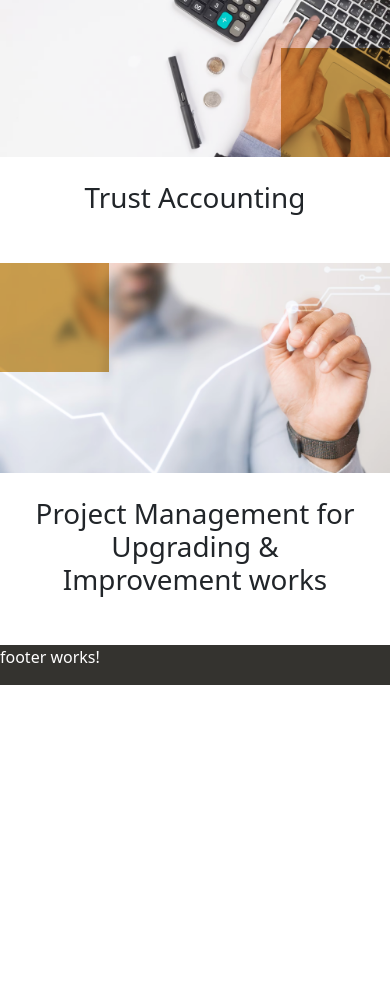
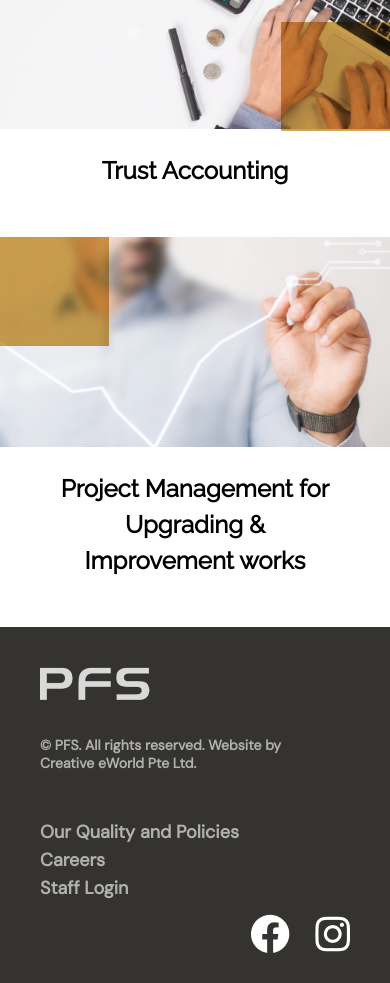
Before and after one commit to angelolapus/pfs, an Angular app: page /home in a window 390 px wide. Shown: the part 2200-3183 px from the top of the page. Before the commit the page ends 2885 px from the top, so only its background shows below. Built offline with nearby package versions, Linux system fonts and the light colour scheme.

Commit message:
added home page for mobile

```diff
--- a/src/app/app.component.scss
+++ b/src/app/app.component.scss
@@ -0,0 +1,70 @@
+/**
+ * Basic CSS Media Query Template
+ * TODO: I should probably use Sass...
+ * Author: Michael Vieth
+ * ------------------------------------------
+ *  Responsive Grid Media Queries - 1280, 1024, 768, 480
+ *   1280-1024   - desktop (default grid)
+ *   1024-768    - tablet landscape
+ *   768-480     - tablet
+ *   480-less    - phone landscape & smaller
+ * --------------------------------------------
+ */
+
+@media all and (min-width: 1024px) and (max-width: 1280px) {}
+
+@media all and (min-width: 768px) and (max-width: 1024px) {}
+
+@media all and (min-width: 480px) and (max-width: 768px) {}
+
+@media all and (max-width: 480px) {}
+
+
+/* Portrait */
+
+@media screen and (orientation:portrait) {
+    /* Portrait styles here */
+}
+
+
+/* Landscape */
+
+@media screen and (orientation:landscape) {
+    /* Landscape styles here */
+}
+
+
+/* CSS for iPhone, iPad, and Retina Displays */
+
+
+/* Non-Retina */
+
+@media screen and (-webkit-max-device-pixel-ratio: 1) {}
+
+
+/* Retina */
+
+@media only screen and (-webkit-min-device-pixel-ratio: 1.5),
+only screen and (-o-min-device-pixel-ratio: 3/2),
+only screen and (min--moz-device-pixel-ratio: 1.5),
+only screen and (min-device-pixel-ratio: 1.5) {}
+
+
+/* iPhone Portrait */
+
+@media screen and (max-device-width: 480px) and (orientation:portrait) {}
+
+
+/* iPhone Landscape */
+
+@media screen and (max-device-width: 480px) and (orientation:landscape) {}
+
+
+/* iPad Portrait */
+
+@media screen and (min-device-width: 481px) and (orientation:portrait) {}
+
+
+/* iPad Landscape */
+
+@media screen and (min-device-width: 481px) and (orientation:landscape) {}
--- a/src/app/components/footer/footer.component.html
+++ b/src/app/components/footer/footer.component.html
@@ -1,4 +1,19 @@
 <div class="container footer">
 
-<p>footer works!</p>
+    <div class="pfs-footer">
+        <img class="pfs-footer-img" src="../../assets/images/PFS-footer.png">
+        <p>© PFS. All rights reserved. Website by<br> Creative eWorld Pte Ltd.</p>
+    </div>
+
+    <div class="nav-footer-container">
+        <div class="footer-nav">
+            <a href="#">Our Quality and Policies</a><br>
+            <a href="#">Careers</a><br>
+            <a href="#">Staff Login</a><br>
+        </div>
+
+        <div class="footer-icons">
+            <img src="../../assets/images/socialmediaIcons.png">
+        </div>
+    </div>
 </div>
--- a/src/app/components/footer/footer.component.scss
+++ b/src/app/components/footer/footer.component.scss
@@ -0,0 +1,108 @@
+/**
+ * Basic CSS Media Query Template
+ * TODO: I should probably use Sass...
+ * Author: Michael Vieth
+ * ------------------------------------------
+ *  Responsive Grid Media Queries - 1280, 1024, 768, 480
+ *   1280-1024   - desktop (default grid)
+ *   1024-768    - tablet landscape
+ *   768-480     - tablet
+ *   480-less    - phone landscape & smaller
+ * --------------------------------------------
+ */
+
+@media all and (min-width: 1024px) and (max-width: 1280px) {}
+
+@media all and (min-width: 768px) and (max-width: 1024px) {}
+
+@media all and (min-width: 480px) and (max-width: 768px) {}
+
+@media all and (max-width: 480px) {
+    .footer {
+        .pfs-footer {
+            padding: 40px 40px 30px 40px;
+        }
+        .pfs-footer-img {
+            padding-bottom: 36px;
+        }
+        .pfs-footer p {
+            color: #B0B0B0;
+            /* Subtitle 2 */
+            font-family: "DM Sans";
+            font-size: 14px;
+            font-style: normal;
+            font-weight: 700;
+            line-height: 18px;
+        }
+        a {
+            text-decoration: none;
+            color: #B0B0B0;
+            text-align: right;
+            /* H5 */
+            font-family: "DM Sans";
+            font-size: 18px;
+            font-style: normal;
+            font-weight: 700;
+            line-height: 28px;
+        }
+        .nav-footer-container {
+            padding: 0 40px 30px 40px;
+            .footer-icons {
+                text-align: right;
+            }
+            .footer-icons img {
+                padding: 12px 0 0 0;
+            }
+        }
+    }
+}
+
+
+/* Portrait */
+
+@media screen and (orientation:portrait) {
+    /* Portrait styles here */
+}
+
+
+/* Landscape */
+
+@media screen and (orientation:landscape) {
+    /* Landscape styles here */
+}
+
+
+/* CSS for iPhone, iPad, and Retina Displays */
+
+
+/* Non-Retina */
+
+@media screen and (-webkit-max-device-pixel-ratio: 1) {}
+
+
+/* Retina */
+
+@media only screen and (-webkit-min-device-pixel-ratio: 1.5),
+only screen and (-o-min-device-pixel-ratio: 3/2),
+only screen and (min--moz-device-pixel-ratio: 1.5),
+only screen and (min-device-pixel-ratio: 1.5) {}
+
+
+/* iPhone Portrait */
+
+@media screen and (max-device-width: 480px) and (orientation:portrait) {}
+
+
+/* iPhone Landscape */
+
+@media screen and (max-device-width: 480px) and (orientation:landscape) {}
+
+
+/* iPad Portrait */
+
+@media screen and (min-device-width: 481px) and (orientation:portrait) {}
+
+
+/* iPad Landscape */
+
+@media screen and (min-device-width: 481px) and (orientation:landscape) {}
--- a/src/index.html
+++ b/src/index.html
@@ -7,6 +7,7 @@
   <meta name="viewport" content="width=device-width, initial-scale=1">
   <link rel="icon" type="image/x-icon" href="favicon.ico">
   <link href='https://fonts.googleapis.com/css?family=DM Sans' rel='stylesheet'>
+  <link href='https://fonts.googleapis.com/css?family=Raleway' rel='stylesheet'>
   <script src="https://ajax.googleapis.com/ajax/libs/jquery/3.7.1/jquery.min.js"></script>
 </head>
 <body>
--- a/src/styles.scss
+++ b/src/styles.scss
@@ -113,6 +113,14 @@ body {
         h1 {
             padding-top: 24px;
             text-align: center;
+            color: #000;
+            text-align: center;
+            font-family: "Raleway";
+            font-size: 24px;
+            font-style: normal;
+            font-weight: 700;
+            line-height: 36px;
+            /* 150% */
         }
         .box-lower-right {
             width: 109px;
```
Also changed, not shown: src/assets/images/PFS-footer.png (added), src/assets/images/socialmediaIcons.png (added).
